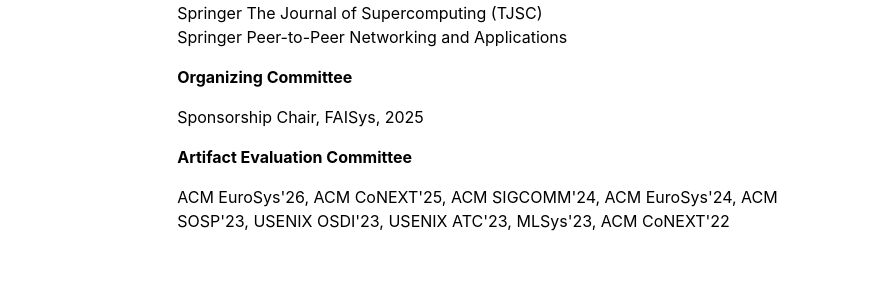
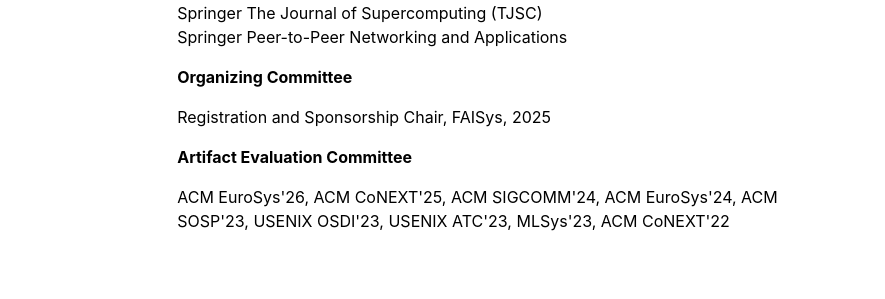
Before and after one commit to kanonjz/academic, a Jekyll site: the page built from cv.md, in a window 1280 px wide. Shown: the part 1375-1674 px from the top of the page, without its empty margins (197-1082 px from the left). Built offline with Jekyll 4.4.1, drawn with Linux system fonts in a browser that asks for light colours.

Commit message:
update service

```diff
--- a/_data/cv/service.yml
+++ b/_data/cv/service.yml
@@ -11,7 +11,7 @@
   '
 
 - title: 'Organizing Committee'
-  venue: 'Sponsorship Chair, FAISys, 2025'
+  venue: 'Registration and Sponsorship Chair, FAISys, 2025'
 
 # - title: 'Technical Program Committee'
 #   venue: 'HP3C''23'
```
